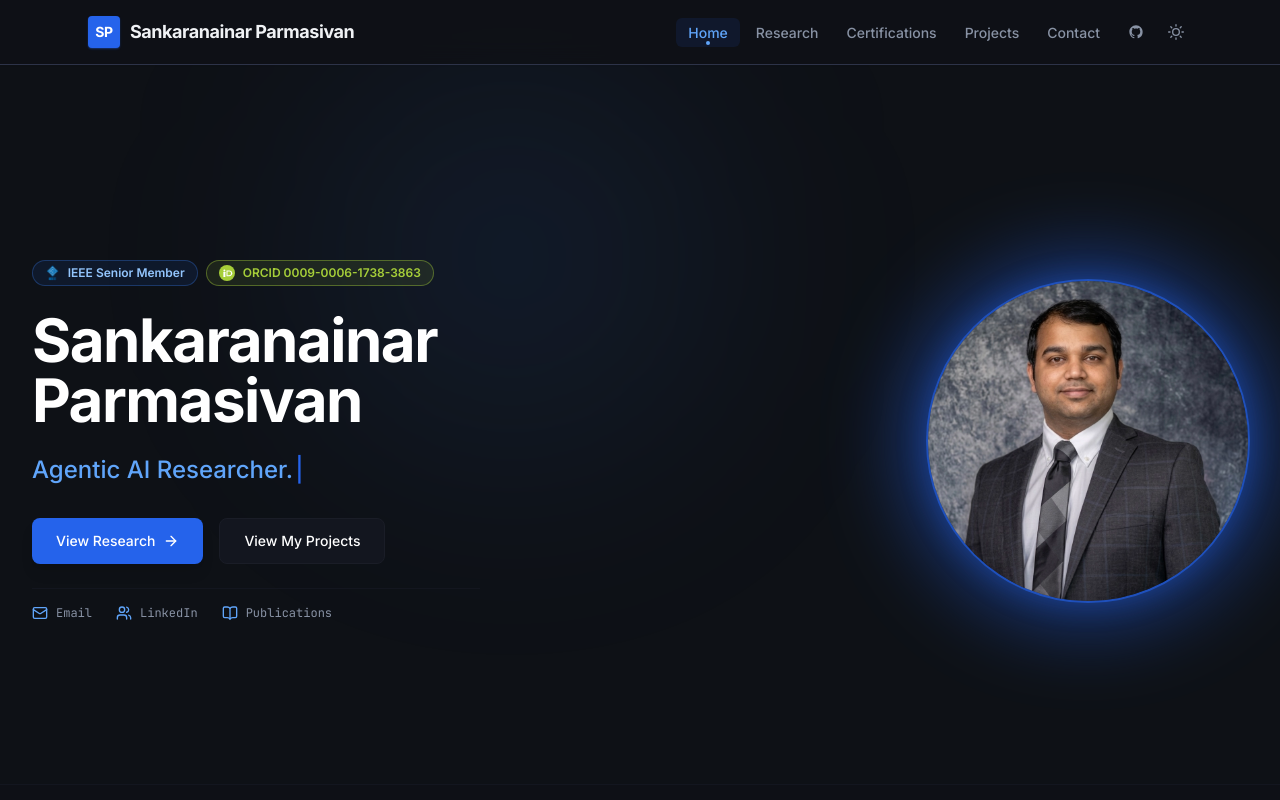
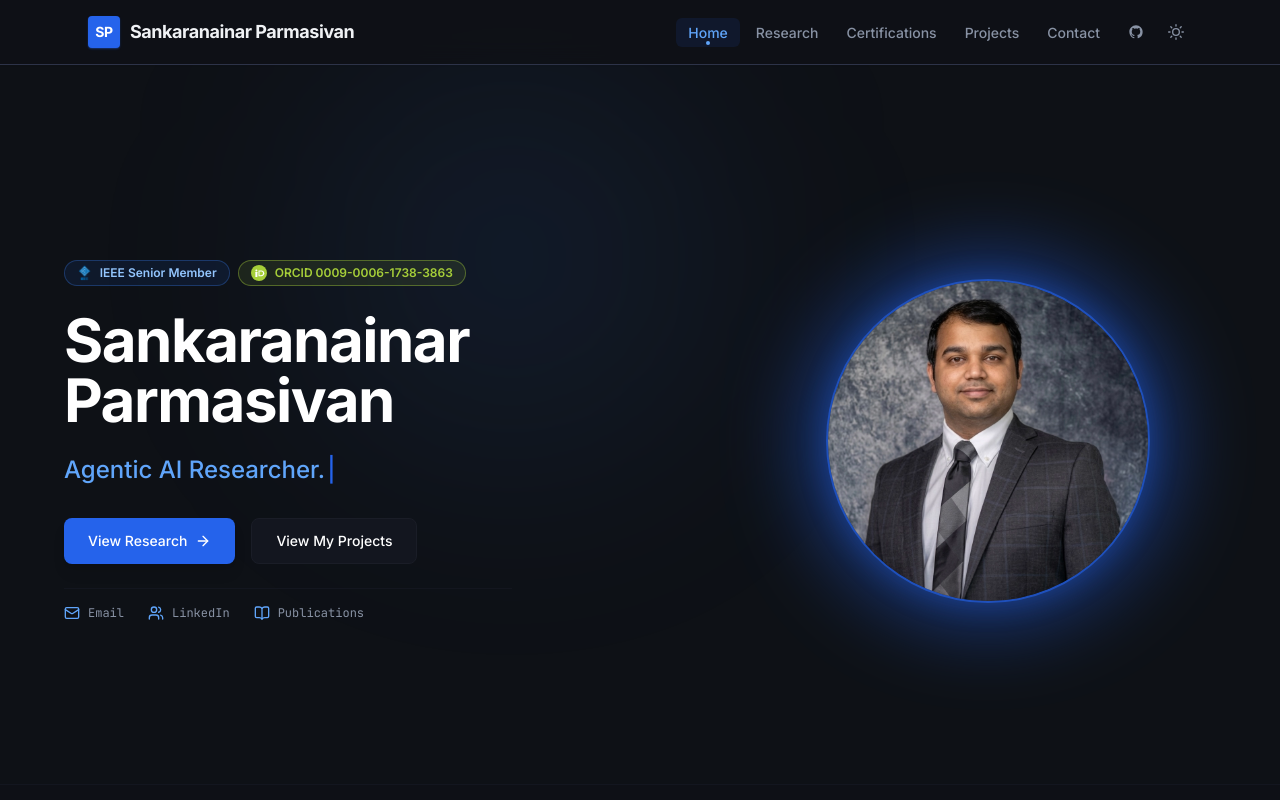
Before and after one commit to sankaranainar-p/my-site, a React (Vite) app: page / in a window 1280 px wide. Shown: the top 800 px of the page. Built offline with nearby package versions, Linux system fonts and the light colour scheme.

Commit message:
fix: balance hero layout so photo and text aren't pushed to opposite edges
Narrows the hero's max width and centers the profile photo within its
column instead of right-justifying it, closing the large empty gap that
opened up between the name/CTA block and the photo on wide viewports.

```diff
--- a/src/pages/Home.jsx
+++ b/src/pages/Home.jsx
@@ -114,7 +114,7 @@ export default function Home() {
 
         {/* ── 1. Hero Section ── */}
         <section className="relative min-h-[90vh] flex items-center justify-center pt-24 pb-16 px-6 lg:px-8 border-b border-gray-200 dark:border-surface-900 overflow-hidden">
-          <div className="max-w-7xl mx-auto w-full grid grid-cols-1 lg:grid-cols-12 gap-12 lg:gap-8 items-center z-10">
+          <div className="max-w-6xl mx-auto w-full grid grid-cols-1 lg:grid-cols-12 gap-12 lg:gap-10 items-center z-10">
             {/* Left side info */}
             <div className="lg:col-span-7 flex flex-col justify-center space-y-6 text-left">
               <div className="flex flex-wrap gap-2 items-center">
@@ -188,7 +188,7 @@ export default function Home() {
             </div>
 
             {/* Right side professional photo */}
-            <div className="lg:col-span-5 flex justify-center lg:justify-end">
+            <div className="lg:col-span-5 flex justify-center">
               <div className="shrink-0 relative">
                 {/* Glow ring */}
                 <div className="absolute inset-0 rounded-full blur-2xl opacity-40 dark:opacity-60
```
